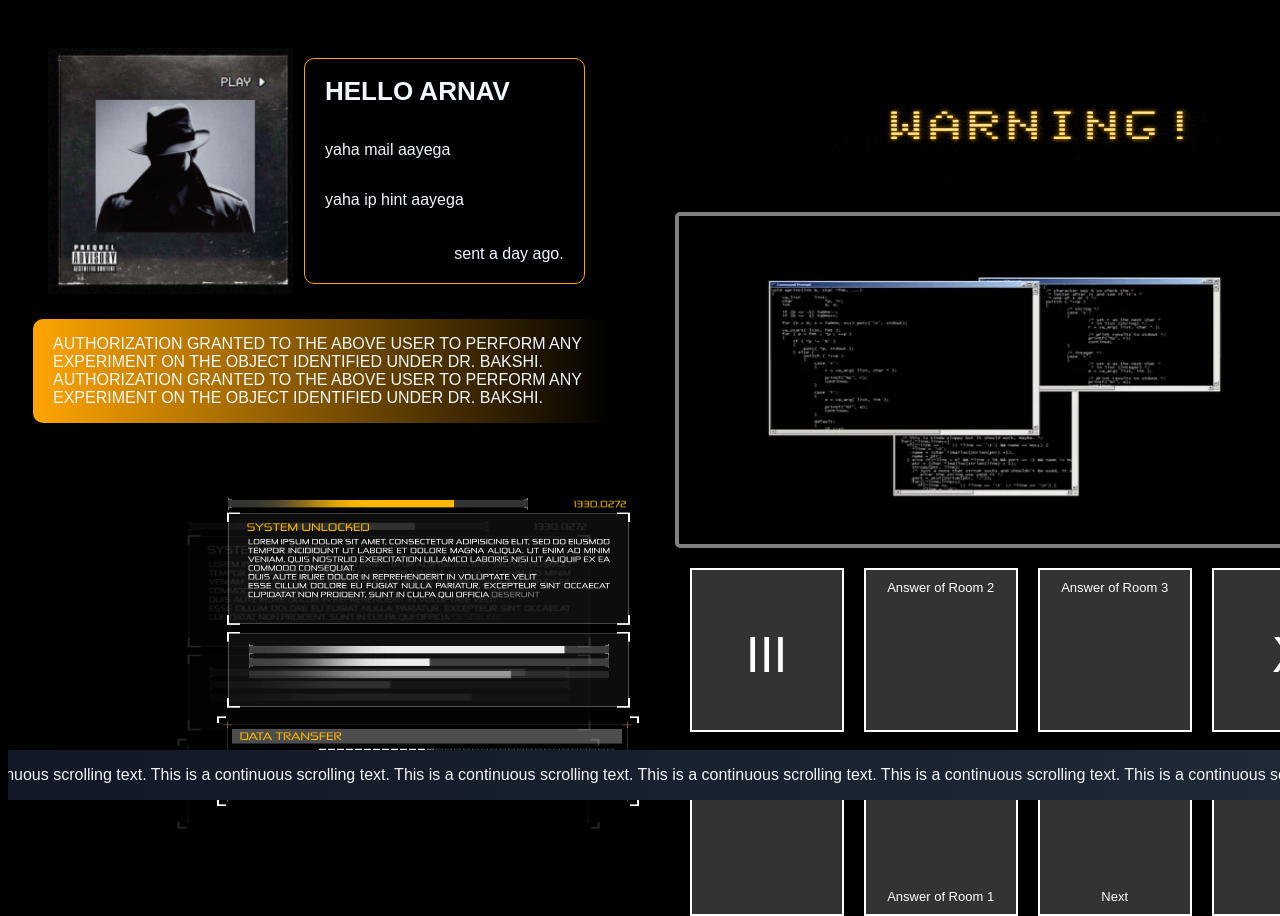
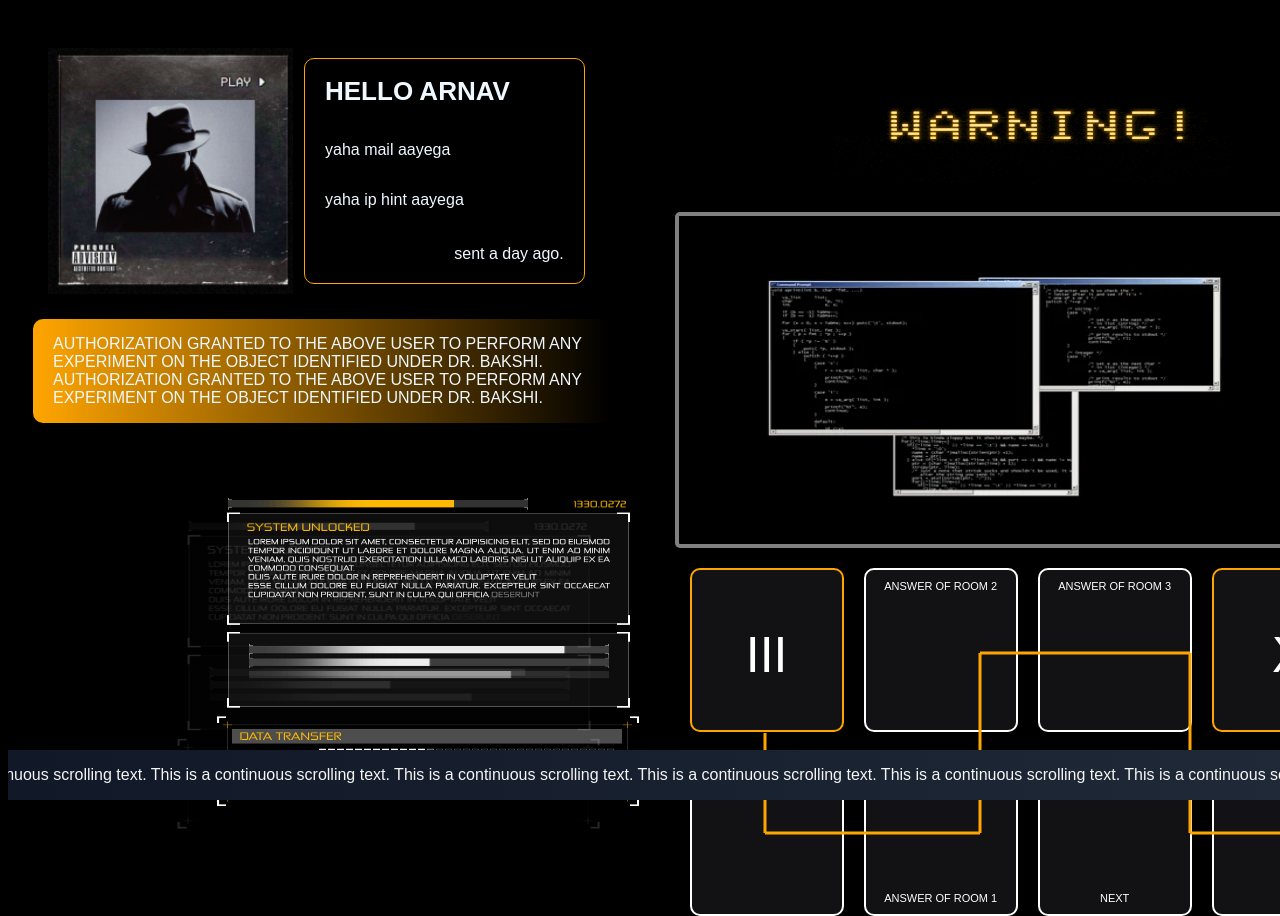
Before and after one commit to mukl0l/4onepage2, a plain HTML site: page index.html in a window 1280 px wide. Shown: the top 916 px of the page. Drawn offline with Linux system fonts and the light colour scheme; a web font is replaced by a local one.

Commit message:
final commit?

```diff
--- a/index.html
+++ b/index.html
@@ -1,21 +1,16 @@
 <!DOCTYPE html>
 <html lang="en">
-
 <head>
     <meta charset="UTF-8">
     <meta name="viewport" content="width=device-width, initial-scale=1.0">
-
     <title>MLSC WEBPAGE 4</title>
-
     <link rel="stylesheet" href="style.css">
     <link href="https://fonts.cdnfonts.com/css/orbitron-2" rel="stylesheet">
     <style>
         @import url('https://fonts.cdnfonts.com/css/orbitron-2');
-</style>
+    </style>
     <script src="main.js"></script>
-
 </head>
-
 <body>
     <div class="mainb">
         <div class="section1">
@@ -47,25 +42,24 @@
                 <img src="./images/giphy.webp" class="giphy-webp">
             </div>
             <div class="rightbottom">
-                    <div class="box" id="box1">III</div>
-                    <div class="box" id="box2">Answer of Room 2</div>
-                    <div class="box" id="box3">Answer of Room 3</div>
-                    <div class="box" id="box4">X</div>
-                    <div class="box" id="box5"></div>
-                    <div class="box" id="box6">Answer of Room 1</div>
-                    <div class="box" id="box7">Next</div>
-                    <div class="box" id="box8"></div>
+                <div class="box" id="box1">III</div>
+                <div class="box" id="box2">ANSWER OF ROOM 2</div>
+                <div class="box" id="box3">ANSWER OF ROOM 3</div>
+                <div class="box" id="box4">X</div>
+                <div class="box" id="box5"></div>
+                <div class="box" id="box6">ANSWER OF ROOM 1</div>
+                <div class="box" id="box7">NEXT</div>
+                <div class="box" id="box8"></div>
+                <canvas id="myCanvas"></canvas>
             </div>
         </div>
     </div>
     <div class="scrolling-text">
-        <p
-            data-text=" This is a continuous scrolling text. This is a continuous scrolling text. This is a continuous scrolling text. This is a continuous scrolling text. This is a continuous scrolling text.">
+        <p data-text=" This is a continuous scrolling text. This is a continuous scrolling text. This is a continuous scrolling text. This is a continuous scrolling text. This is a continuous scrolling text.">
             This is a continuous scrolling text. This is a continuous scrolling text. This is a continuous scrolling
-            text.
-            This is a continuous scrolling text. This is a continuous scrolling text.
+            text. This is a continuous scrolling text. This is a continuous scrolling text.
         </p>
     </div>
+    <script src="main.js"></script>
 </body>
-
 </html>
--- a/main.js
+++ b/main.js
@@ -0,0 +1,39 @@
+window.onload = function() {
+    const canvas = document.getElementById('myCanvas');
+    const ctx = canvas.getContext('2d');
+
+    function resizeCanvas() {
+        // Get the dimensions of the rightbottom div
+        const rightBottom = document.querySelector('.rightbottom');
+        canvas.width = rightBottom.offsetWidth;
+        canvas.height = rightBottom.offsetHeight;
+
+        // Clear previous drawings
+        ctx.clearRect(0, 0, canvas.width, canvas.height);
+
+        // Draw multiple lines with different customizations
+        drawLine(75, 165, 75, 265, 'orange', 3);
+        drawLine(75, 265, 290, 265, 'orange', 3);
+        drawLine(290, 265, 290, 85, 'orange', 3);
+        drawLine(290, 85, 500, 85, 'orange', 3);
+        drawLine(500, 85, 500, 265, 'orange', 3);
+        drawLine(500, 265, 715, 265, 'orange', 3);
+        drawLine(715, 265, 715, 165, 'orange', 3);
+    }
+
+    // Function to draw a line with custom parameters (start x, start y, end x, end y, color, thickness)
+    function drawLine(startX, startY, endX, endY, color, thickness) {
+        ctx.beginPath();
+        ctx.moveTo(startX, startY); // Starting point (x, y)
+        ctx.lineTo(endX, endY); // Ending point (x, y)
+        ctx.strokeStyle = color; // Set line color
+        ctx.lineWidth = thickness; // Set line thickness
+        ctx.stroke(); // Apply the drawing
+    }
+
+    // Call resizeCanvas initially
+    resizeCanvas();
+
+    // Update canvas size and drawing on window resize
+    window.addEventListener('resize', resizeCanvas);
+};
--- a/style.css
+++ b/style.css
@@ -140,16 +140,22 @@ p {
   .box {
     width: 150px;
     height: 150px;
-    background: #333;
+    background: #121214;
     color: white;
     display: flex;
     align-items: center;
     justify-content: center;
-    font-size: 13px;
+    font-size: 11px;
     border: 2px solid white;
     position: relative;
+    border-radius: 10px;
   }
-
+  canvas {
+    position: absolute;
+    top: 0;
+    left: 0;
+    pointer-events: none;
+}
   .lines {
     position: absolute;
     top: 0;
@@ -162,6 +168,7 @@ p {
   #box1 {
     font-size: 50px;
     padding-top: 10px;
+    border: 2px solid orange;
   }
 
   #box2 {
@@ -177,6 +184,7 @@ p {
   #box4 {
     font-size: 50px;
     padding-top: 10px;
+    border: 2px solid orange;
   }
 
   #box5 {
```
